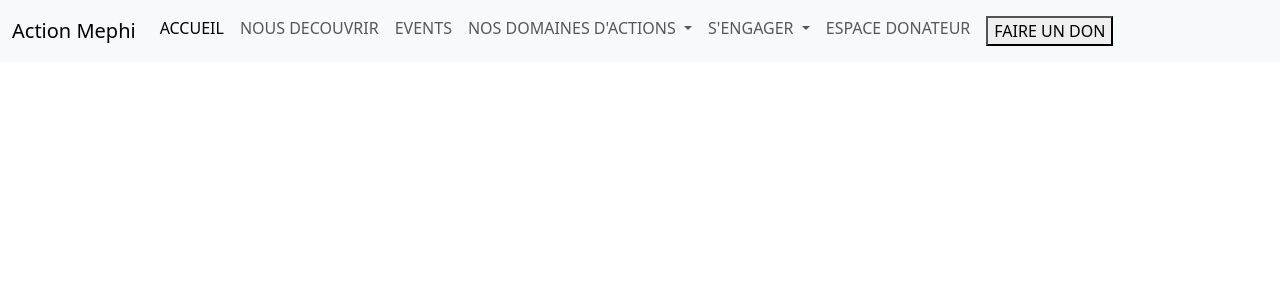
After one commit to idbaali/AM, a PHP site: page /index.php?page=index in a window 1280 px wide. The commit adds this page. Shown: the top 300 px of the page. Run offline with PHP 8.4, Linux system fonts and the light colour scheme.

Commit message:
navbar_projet

```diff
--- a/allinclude.php
+++ b/allinclude.php
@@ -0,0 +1,6 @@
+<?php
+include ('structures/front/composents/header.php');
+include ('structures/front/composents/navbar.php');
+include ('structures/front/composents/footer.php');
+
+?>
--- a/index.php
+++ b/index.php
@@ -5,24 +5,24 @@ session_start();
 include("allInclude.php");
 
 
-$page = isset($_GET['page']) ? $_GET['page'] : 'home';
+// $page = isset($_GET['page']) ? $_GET['page'] : 'home';
 
-switch ($page) {
+// switch ($page) {
 
-        /* HOME */
-    case 'home':
+//         /* HOME */
+//     case 'home':
 
-        include 'structures/front/pages/home.php';
-        break;
-        /* /HOME */
+//         include 'structures/front/pages/home.php';
+//         break;
+//         /* /HOME */
 
 
 
 
-        /* 404 NOT FOUND */
-    default:
-        header("HTTP/1.1 404 Not Found");
-        include 'structures/front/pages/page-404.php';
-        break;
-        /* /404 NOT FOUND */
-}
+//         /* 404 NOT FOUND */
+//     default:
+//         header("HTTP/1.1 404 Not Found");
+//         include 'structures/front/pages/page-404.php';
+//         break;
+//         /* /404 NOT FOUND */
+// }
--- /dev/null
+++ b/structures/front/composents/footer.php
@@ -0,0 +1,3 @@
+<script src="https://cdn.jsdelivr.net/npm/bootstrap@5.3.0/dist/js/bootstrap.bundle.min.js" integrity="sha384-geWF76RCwLtnZ8qwWowPQNguL3RmwHVBC9FhGdlKrxdiJJigb/j/68SIy3Te4Bkz" crossorigin="anonymous"></script>
+  </body>
+</html>
--- /dev/null
+++ b/structures/front/composents/header.php
@@ -0,0 +1,9 @@
+<!doctype html>
+<html lang="fr">
+  <head>
+    <meta charset="utf-8">
+    <meta name="viewport" content="width=device-width, initial-scale=1">
+    <title>Bienvenue sur Action Mephi</title>
+    <link href="https://cdn.jsdelivr.net/npm/bootstrap@5.3.0/dist/css/bootstrap.min.css" rel="stylesheet" integrity="sha384-9ndCyUaIbzAi2FUVXJi0CjmCapSmO7SnpJef0486qhLnuZ2cdeRhO02iuK6FUUVM" crossorigin="anonymous">
+  </head>
+  <body>
--- /dev/null
+++ b/structures/front/composents/navbar.php
@@ -0,0 +1,60 @@
+<nav class="navbar navbar-expand-lg bg-body-tertiary">
+    <div class="container-fluid">
+        <a class="navbar-brand" href="/">Action Mephi</a>
+        <button class="navbar-toggler" type="button" data-bs-toggle="collapse" data-bs-target="#navbarSupportedContent" aria-controls="navbarSupportedContent" aria-expanded="false" aria-label="Toggle navigation">
+            <span class="navbar-toggler-icon"></span>
+        </button>
+        <div class="collapse navbar-collapse" id="navbarSupportedContent">
+            <ul class="navbar-nav me-auto mb-2 mb-lg-0">
+                <li class="nav-item">
+                    <a class="nav-link active" aria-current="page" href="/">ACCUEIL</a>
+                </li>
+                <li class="nav-item">
+                    <a class="nav-link" href="nous-decouvrir">NOUS DECOUVRIR</a>
+                </li>
+                <li class="nav-item">
+                    <a class="nav-link" href="envents">EVENTS</a>
+                </li>
+
+                <li class="nav-item dropdown">
+                    <a class="nav-link dropdown-toggle" href="nos-domaines-actions" role="button" data-bs-toggle="dropdown" aria-expanded="false">
+                        NOS DOMAINES D'ACTIONS
+                    </a>
+                    <ul class="dropdown-menu">
+                        <li><a class="dropdown-item" href="aider-les-enfants">AIDER LES ENFANTS</a></li>
+                        <li><a class="dropdown-item" href="aider-les-aldults">AIDER LES ADULTS</a></li>
+                        <li>
+                            <hr class="dropdown-divider">
+                        </li>
+                        <li><a class="dropdown-item" href="formation-de-la-musique">FOEMATION DE LA MUSIQUE</a></li>
+                    </ul>
+                </li>
+
+                <li class="nav-item dropdown">
+                    <a class="nav-link dropdown-toggle" href="s-enganger" role="button" data-bs-toggle="dropdown" aria-expanded="false">
+                        S'ENGAGER
+                    </a>
+                    <ul class="dropdown-menu">
+                        <li><a class="dropdown-item" href=""></a></li>
+                        <li><a class="dropdown-item" href="#">Another action</a></li>
+                        <li>
+                            <hr class="dropdown-divider">
+                        </li>
+                        <li><a class="dropdown-item" href="#">Something else here</a></li>
+
+                    </ul>
+                </li>
+
+                <li class="nav-item">
+                    <a class="nav-link" href="espace-donateur">
+                        <botton>ESPACE DONATEUR</botton>
+                    </a>
+                </li>
+
+                <li class="nav-item">
+                    <a class="nav-link" href="https://paypal.me/actionMephi?country.x=FR&locale.x=fr_FR"><button>FAIRE UN DON</button></a>
+
+            </ul>
+        </div>
+    </div>
+</nav>
--- a/structures/front/pages/home.php
+++ b/structures/front/pages/home.php
@@ -1 +1 @@
-Bonjour
+<h1>Hello, world!</h1>
```
